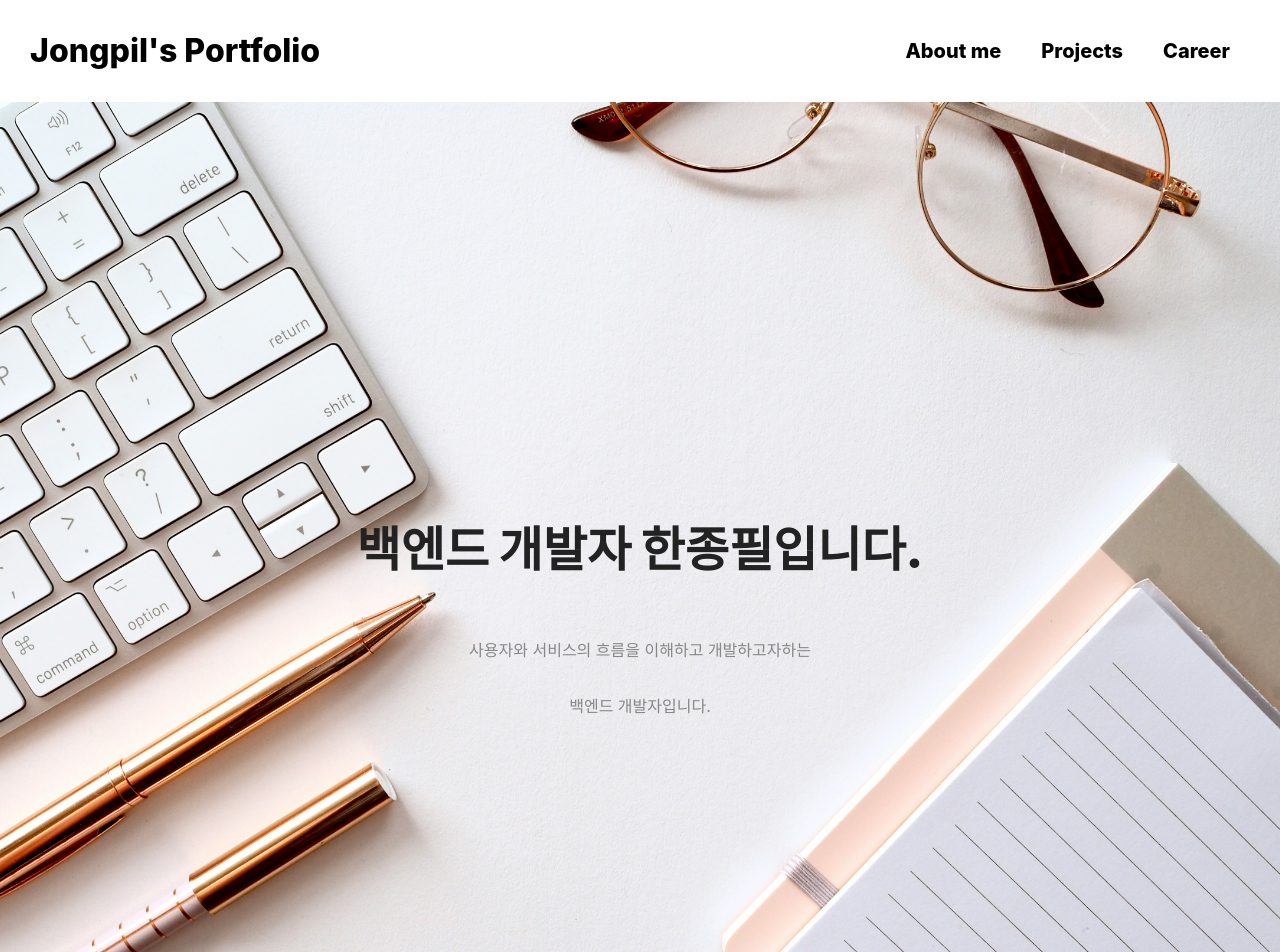
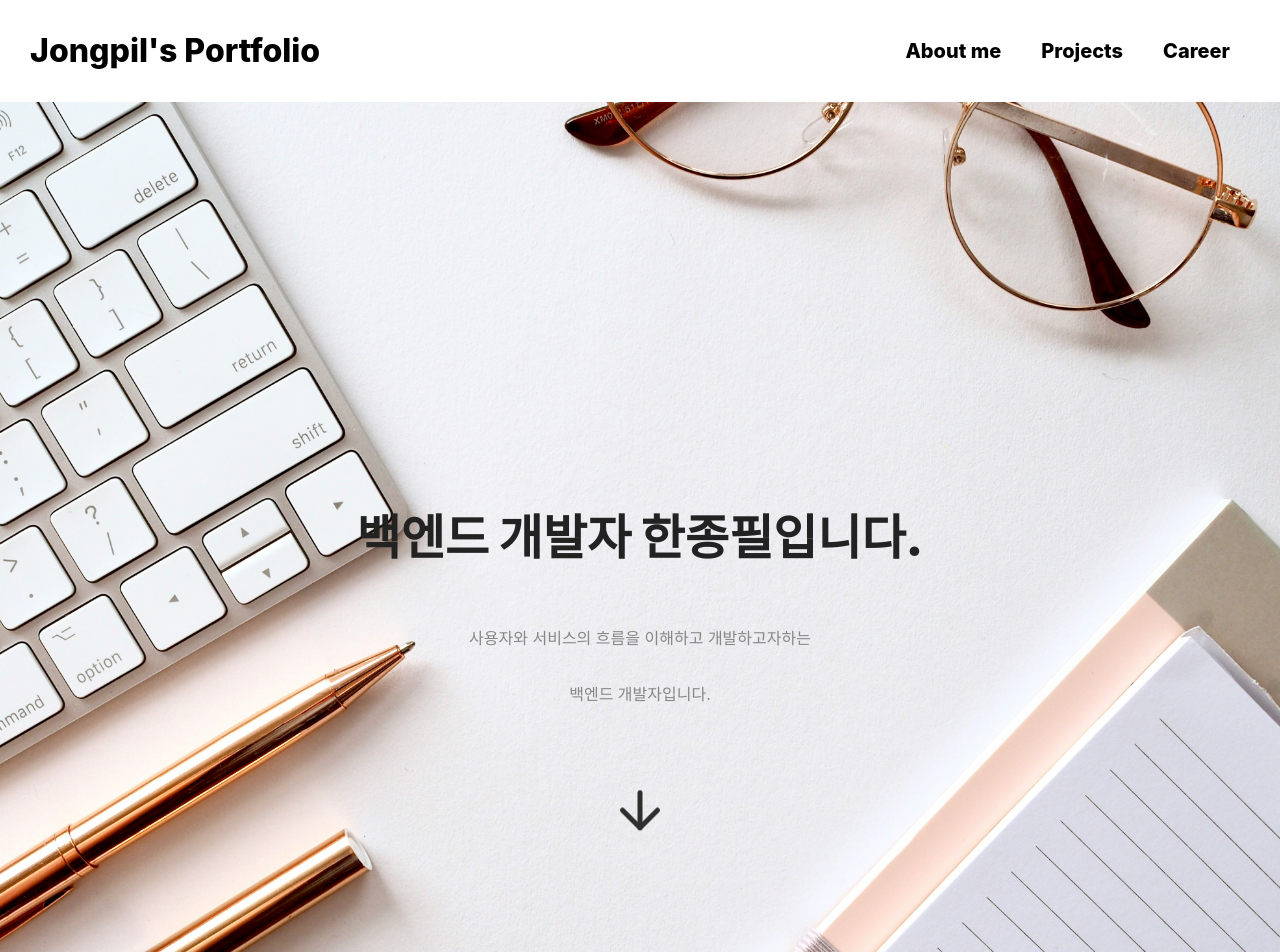
Before and after one commit to jongpil1/autoever-1st-project, a React (Vite) app: page / in a window 1280 px wide. Shown: the top 952 px of the page. Built offline with nearby package versions, Linux system fonts and the light colour scheme; no server answers; a web font is replaced by a local one.

Commit message:
feat: add and style scrollbar

```diff
--- a/src/pages/aboutme/AboutMe.module.css
+++ b/src/pages/aboutme/AboutMe.module.css
@@ -13,7 +13,7 @@
   flex-direction: column;
   justify-content: center;
   align-items: center;
-  height: 1000px;
+  height: 1100px;
   box-shadow: 0 4px 4px rgba(0, 0, 0, 0.1);
   background-image: url('../../assets/header.jpg');
   background-size: cover;
@@ -31,6 +31,34 @@
 .header p {
   color: #888787;
 }
+
+.arrowDiv {
+  margin-top: 60px;
+}
+
+.arrow {
+  cursor: pointer;
+  color: #292929;
+
+
+  animation: float 2s ease-in-out infinite;
+}
+
+@keyframes float {
+  0% {
+    transform: translateY(0);
+  }
+
+  50% {
+    transform: translateY(-15px);
+    color: #888787;
+  }
+
+  100% {
+    transform: translateY(0);
+  }
+}
+
 
 .main {
   display: flex;
--- a/src/pages/aboutme/AboutMe.tsx
+++ b/src/pages/aboutme/AboutMe.tsx
@@ -2,6 +2,7 @@ import AboutMeCards from "./AboutMeCards";
 import SkillCards from "./SkillCards";
 import styles from './AboutMe.module.css'
 import profileImage from '../../assets/dog.avif'
+import { ArrowDown } from "lucide-react";
 
 export default function AboutMe() {
     return (
@@ -11,6 +12,9 @@ export default function AboutMe() {
                 <h2>백엔드 개발자 한종필입니다.</h2>
                 <p>사용자와 서비스의 흐름을 이해하고 개발하고자하는</p>
                 <p> 백엔드 개발자입니다.</p>
+                <div className={styles.arrowDiv}>
+                    <ArrowDown size={60} className={styles.arrow} onClick={() => scrollTo(2000,2000)}/>
+                </div>
             </div>
             <div className={styles.main}>
                 <h2>ABOUT ME</h2>
--- a/src/pages/projects/Projects.module.css
+++ b/src/pages/projects/Projects.module.css
@@ -1,3 +1,12 @@
+.loading {
+    font-size: 24px;
+    align-items: center;
+    justify-items: center;
+    height: 1000px;
+}
+
+
+
 .container {
     width: 100%;
     max-width: 1200px;
--- a/src/pages/projects/Projects.tsx
+++ b/src/pages/projects/Projects.tsx
@@ -9,7 +9,7 @@ export default function Projects() {
         queryFn: getPosts,
     })
     if (isLoading) {
-        return <div>loading...</div>
+        return <div className={styles.loading}><p>Loading...</p></div>
     }
     if (isError) {
         return <div>Error occured</div>
```
